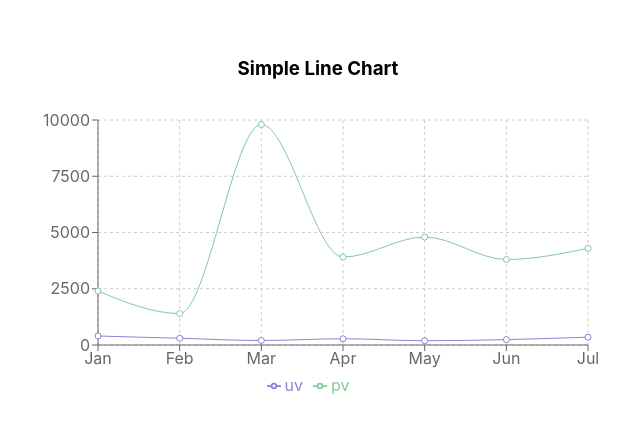
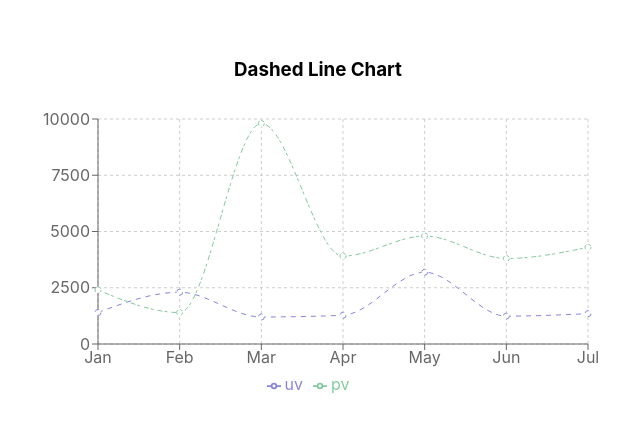
Before and after one commit to amolkapadi/Recharts-react, a React (Create React App) app: page / in a window 1280 px wide. Shown: the part 181-614 px from the top of the page, without its empty margins (322-962 px from the left). Built offline with nearby package versions, Linux system fonts and the light colour scheme.

Commit message:
dashed LIne chart added

```diff
--- a/src/App.js
+++ b/src/App.js
@@ -1,10 +1,11 @@
 import './App.css';
-import SimpleLineChart from './ReactChart/SimpleLineChart'
+import DashedLineChart from './ReactChart/DashedLineChart';
+// import SimpleLineChart from './ReactChart/SimpleLineChart'
 function App() {
   return (
    <>
-<SimpleLineChart />
-
+  {/* <SimpleLineChart />    */}
+  <DashedLineChart />
    </>
   );
 }
--- /dev/null
+++ b/src/ReactChart/DashedLineChart.js
@@ -0,0 +1,52 @@
+import React from 'react';
+import { LineChart, Line, CartesianGrid, XAxis, YAxis, Tooltip, Legend } from 'recharts';
+
+const DashedLineChart = () => {
+    const data = [
+        { name: 'Jan', uv: 1400, pv: 2400, amt: 2400 },
+        { name: 'Feb', uv: 2300, pv: 1398, amt: 2210 },
+        { name: 'Mar', uv: 1200, pv: 9800, amt: 2290 },
+        { name: 'Apr', uv: 1278, pv: 3908, amt: 2000 },
+        { name: 'May', uv: 3189, pv: 4800, amt: 2181 },
+        { name: 'Jun', uv: 1239, pv: 3800, amt: 2500 },
+        { name: 'Jul', uv: 1349, pv: 4300, amt: 2100 },
+    ];
+
+    return (
+        <div style={styles.container}>
+            <div style={styles.content}>
+                <h3>Dashed Line Chart</h3>
+                <LineChart
+                    width={600}
+                    height={300}
+                    data={data}
+                    margin={{ top: 20, right: 30, left: 20, bottom: 5 }}
+                >
+                    <CartesianGrid strokeDasharray="3 3" />
+                    <XAxis dataKey="name" />
+                    <YAxis />
+                    <Tooltip />
+                    <Legend />
+                    {/* Dashed lines for uv and pv */}
+                    <Line type="monotone" dataKey="uv" stroke="#8884d8" strokeDasharray="5 5" />
+                    <Line type="monotone" dataKey="pv" stroke="#82ca9d" strokeDasharray="3 4 5 2" />
+                </LineChart>
+            </div>
+        </div>
+    );
+};
+
+export default DashedLineChart;
+
+const styles = {
+    container: {
+        display: 'flex',
+        justifyContent: 'center',
+        alignItems: 'center',
+        height: '100vh',
+        textAlign: 'center',
+    },
+    content: {
+        textAlign: 'center',
+    },
+};
--- a/src/ReactChart/SimpleLineChart.js
+++ b/src/ReactChart/SimpleLineChart.js
@@ -1,14 +1,5 @@
-import React from 'react';
-import {
-  LineChart,
-  Line,
-  CartesianGrid,
-  XAxis,
-  YAxis,
-  Tooltip,
-  Legend,
-} from 'recharts';
-
+import React from 'react'
+import {LineChart, Line, CartesianGrid, XAxis, YAxis, Tooltip, Legend} from 'recharts'
 const SimpleLineChart = () => {
     const data = [
         { name: 'Jan', uv: 400, pv: 2400, amt: 2400 },
@@ -19,44 +10,40 @@ const SimpleLineChart = () => {
         { name: 'Jun', uv: 239, pv: 3800, amt: 2500 },
         { name: 'Jul', uv: 349, pv: 4300, amt: 2100 },
       ];
-
   return (
     <div style={styles.container}>
-      <div style={styles.content}>
-        <h3 style={styles.heading}>Simple Line Chart</h3>
+        <div className={styles.content}>
+            <h3>Simple Line Chart</h3>
             <LineChart
                 width={600}
                 height={300}
                 data={data}
-          margin={{ top: 20, right: 30, left: 20, bottom: 5 }}
+                margin={{top:20, right:30, left:20, bottom:5}}
             >
-          <CartesianGrid strokeDasharray="3 3" />
+            <CartesianGrid  strokeDasharray="3 3"/>
             <XAxis dataKey="name" />
             <YAxis />
             <Tooltip />
             <Legend />
-          <Line type="monotone" dataKey="uv" stroke="#8884d8" />
-          <Line type="monotone" dataKey="pv" stroke="#82ca9d" />
+            <Line type="monotone" dataKey="uv" stroke='#8884d8'/>
+            <Line type="monotone" dataKey="pv" stroke='#82ca9d'/>
             </LineChart>
         </div>
     </div>
-  );
-};
+  )
+}
+export default SimpleLineChart;
 
 const styles = {
-  container: {
-    display: 'flex',
-    justifyContent: 'center',
-    alignItems: 'center',
-    height: '100vh', // Full viewport height
-    textAlign: 'center',
+    container:{
+        display :'flex',
+        justifyContent:'center',
+        alignItems:'center',
+        height:'100vh',
+        textAlign:'center'
     },
-  content: {
-    textAlign: 'center', // Center content inside the div
-  },
-  heading: {
-    marginBottom: '20px', // Add space between heading and chart
-  },
-};
+    content:{
+        textAlign:'center'
 
-export default SimpleLineChart;
+    }
+}
```
Also changed, not shown: package.json (line endings or trailing spaces). Lines whose indentation alone changed are shown as unchanged.
